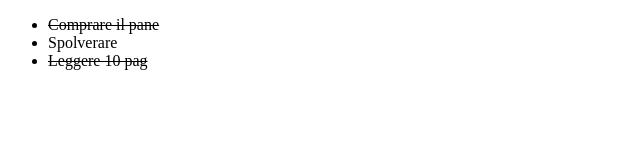
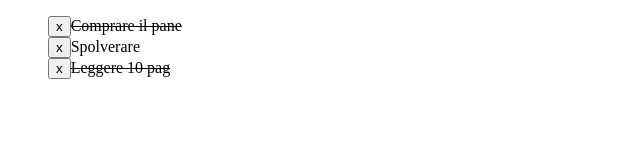
Before and after one commit to annaritadituri/vue-todolist, a plain HTML site: page index.html in a window 1280 px wide. Shown: the whole page, without its empty margins (0-640 px from the left). Drawn offline with nearby package versions, Linux system fonts and the light colour scheme.

Commit message:
Milestone 2

```diff
--- a/css/style.css
+++ b/css/style.css
@@ -1,3 +1,6 @@
+li {
+    list-style-type: none;
+}
 .checked {
     text-decoration: line-through;
 }
--- a/index.html
+++ b/index.html
@@ -10,12 +10,19 @@
 
     <div id="app">
 
+        <!--MILESTONE 1-->
         <ul>
             <li
-                v-for="item in toDoList"
+                v-for="(item, index) in toDoList"
                 :class="{checked: item.done}"
             >
-                {{ item.text }}
+                <!--MILESTONE 2-->
+                <button
+                    @click="removeElement(index)"
+                >
+                    x
+                </button>
+                <span>{{ item.text }}</span>
             </li>
         </ul>
 
--- a/js/main.js
+++ b/js/main.js
@@ -26,5 +26,15 @@ const { createApp } = Vue
         ],
 
       }
+
+    },
+
+    methods: {
+
+        //MILESTONE 2
+        removeElement(position) {
+            this.toDoList.splice(position, 1);
+        }
+
     }
   }).mount('#app')
```
Also changed, not shown: 1 other file.
